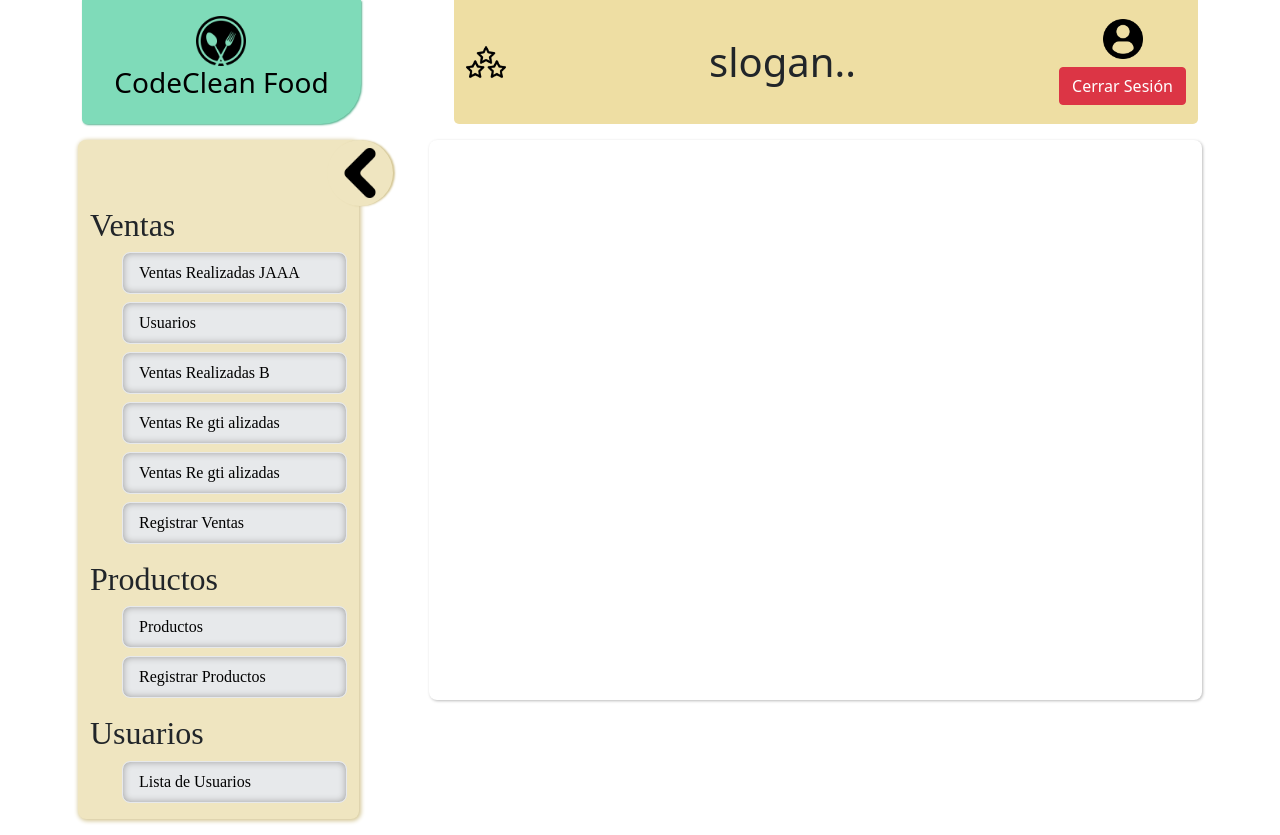
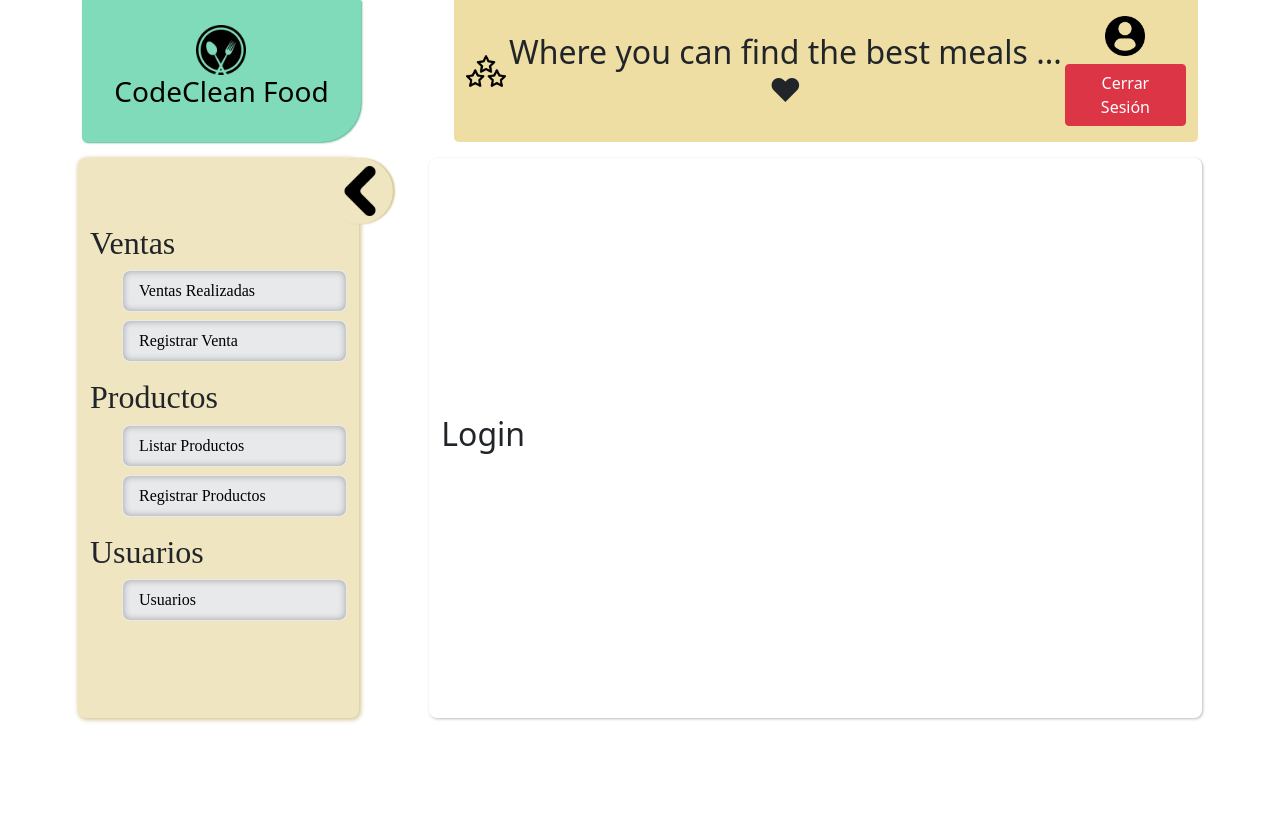
Before and after one commit to Omar-Lamprea/Sprint-4, a React (Create React App) app: page / in a window 1280 px wide. After the commit the page ends 800 px from the top, so only its background shows below. Built offline with nearby package versions, Linux system fonts and the light colour scheme.

Commit message:
Funcionando el Enrutamiento

```diff
--- a/src/App.js
+++ b/src/App.js
@@ -3,13 +3,14 @@ import './App.css';
 import {Header} from './components/Header'
 import {Menu} from './components/Menu'
 import { Content } from './components/Content'
+import { Producto } from './components/sections/Producto';
 
 
 import { BrowserRouter as Router, Switch, Route, Link } from "react-router-dom";
 import { Productos } from './components/sections/Productos';
 import { Usuarios } from './components/sections/Usuarios';
 import { Dashboard } from './components/sections/Dashboard';
-import { login } from './components/sections/login';
+import { Login } from './components/sections/Login';
 import { Ventas } from './components/sections/Ventas';
 
   document.addEventListener('DOMContentLoaded', ()  =>{
@@ -38,16 +39,68 @@ function App() {
     <div className="container">
       <Header />
       <div className="row px-2">
-        <Menu />
-        {/* <Content /> */}
-        <div id="content" className="col-9">
-          <div className="row justify-content-end">
-            <div className="col-11 content d-flex flex-column justify-content-center">
-              <Router>
+        {/* <Menu /> */}
+        <Router>
+          <div id="menu" className="menu col-3 menu-animations-outside">
+            <button id="btn-drop-menu" className="drop-menu">
+              <img src="../img/up-arrow-angle.png" alt="" width="50" />
+            </button>
+            <div className="row text-start justify-content-center">
+              <div className="col-12">
+                <h2>Ventas</h2>
+                <ul>
+                  {/* <Link to="/ventas">
+                    <li>Ventas Realizadas</li>
+                  </Link> */}
+                  <Link to="/productos">
+                    <li>Ventas Realizadas</li>
+                  </Link>
+                  <Link to="/productos/create">
+                    <li>Registrar Venta</li>
+                  </Link>
+                </ul>
+              </div>
+              <div className="col-12">
+                <h2>Productos</h2>
+                <ul>
+                  <Link to="/productos">
+                    <li>Listar Productos</li>
+                  </Link>
+                  <Link to="/productos/create">
+                    <li>Registrar Productos</li>
+                  </Link>
+                  {/* <a href="listarproductos.html">
+                    <li>Productos</li>
+                  </a>
+                  <a href="productoRegistrar.html">
+                    <li>Registrar Productos</li>
+                  </a> */}
+                </ul>
+              </div>
+              <div className="col-12">
+                <h2>Usuarios</h2>
+                <ul>
+                  {/* <a href="usuarios.html">
+                    <li>Lista de Usuarios</li>
+                  </a> */}
+                  <Link to="/usuarios">
+                    <li>Usuarios</li>
+                  </Link>
+                </ul>
+              </div>
+            </div>
+          </div>
+
+          {/* <Content /> */}
+          <div id="content" className="col-9">
+            <div className="row justify-content-end">
+              <div className="col-11 content d-flex flex-column justify-content-center">
                 <Switch>
-                  <Route path="/productos">
+                  <Route exact path="/productos/:id" component={Producto} />
+                  <Route exact path="/productos" component={Productos} />
+                  {/* <Route path="/productos">
                     <Productos />
-                  </Route>
+                  </Route> */}
                   <Route path="/usuarios">
                     <Usuarios />
                   </Route>
@@ -55,13 +108,13 @@ function App() {
                     <Ventas />
                   </Route>
                   <Route path="/">
-                    <login />
+                    <Login />
                   </Route>
                 </Switch>
-              </Router>
+              </div>
             </div>
           </div>
-        </div>
+        </Router>
       </div>
     </div>
   );
--- a/src/components/Header.jsx
+++ b/src/components/Header.jsx
@@ -15,7 +15,7 @@ export const Header = ()=>{
 
             <div className=" col-8 py-3 d-flex justify-content-between align-items-center header">
               <img src="./img/three-stars.png" alt="stars" width="40" />
-              <h1 className="m-0">slogan..</h1>
+              <div className="m-0 h2">Where you can find the best meals ...❤</div>
               <div className="user d-flex flex-column justify-content-center align-items-center">
                 <img src="./img/profile-user.png" alt="User" width="40" />
                 <a href="/"><button className="btn btn-danger mt-2" id="btn-logout">Cerrar Sesión</button></a>
--- a/src/components/Menu.jsx
+++ b/src/components/Menu.jsx
@@ -1,4 +1,5 @@
 import React from "react";
+
 import {
   BrowserRouter as Router,
   Switch,
@@ -9,11 +10,12 @@ import {
 } from "react-router-dom";
 
 export const Menu = ()=>{
-  let history = useHistory()
-  const irUsuarios = (e) => {
-    e.preventDefault()
-    history.push("/usuarios")
-  }
+
+  // // // let history = useHistory()
+  // // // const irUsuarios = (e) => {
+  // // //   e.preventDefault()
+  // // //   history.push("/usuarios")
+  // // // }
 
   return (
     <div id="menu" className="menu col-3 menu-animations-outside">
@@ -26,8 +28,8 @@ export const Menu = ()=>{
           <h2>Ventas</h2>
           <ul>
             <li><Link to="/ventas">Ventas Realizadas JAAA</Link></li>
-              <li><Link to={"/usuarios"}>Usuarios</Link></li>
-              <a onClick={irUsuarios} href="#"><li>Ventas Realizadas B</li></a>
+            <li><Link to="/productos">Productos</Link></li>
+            {/* <a onClick={irUsuarios} href="#"><li>Ventas Realizadas B</li></a> */}
             <a href="ventasRealizadas.html"><li>Ventas Re gti alizadas</li></a>
             <a href="ventasRealizadas.html"><li>Ventas Re gti alizadas</li></a>
             <a href="registrar_venta.html"><li>Registrar Ventas</li></a>
--- /dev/null
+++ b/src/components/config/history.js
@@ -0,0 +1,3 @@
+import { createBrowserHistory } from "history";
+
+export default createBrowserHistory();
--- a/src/components/sections/Producto.jsx
+++ b/src/components/sections/Producto.jsx
@@ -81,7 +81,7 @@ export const Producto = () => {
                 <form>
                   <div className="mb-3">
                     <span>
-                      <i class="fa fa-coffee"></i>
+                      <i className="fa fa-coffee"></i>
                     </span>
                     <label className="form-label ms-2">Nombre Producto</label>
                     <input
@@ -94,7 +94,7 @@ export const Producto = () => {
                   </div>
                   <div className="mb-3">
                     <span>
-                      <i class="fa fa-clipboard"></i>
+                      <i className="fa fa-clipboard"></i>
                     </span>
                     <label className="form-label ms-2">Descripción</label>
                     <input
@@ -107,7 +107,7 @@ export const Producto = () => {
                   </div>
                   <div className="mb-3">
                     <span>
-                      <i class="fa fa-tags"></i>
+                      <i className="fa fa-tags"></i>
                     </span>
                     <label className="form-label ms-2">Precio</label>
                     <input
--- a/src/components/sections/login.jsx
+++ b/src/components/sections/login.jsx
@@ -1,6 +1,6 @@
 import React from 'react'
 
-export const login = () => {
+export const Login = () => {
     return (
         <>
          <h2>Login</h2>
```
Also changed, not shown: 2 other files (tests, documents, lock files or other folders).
